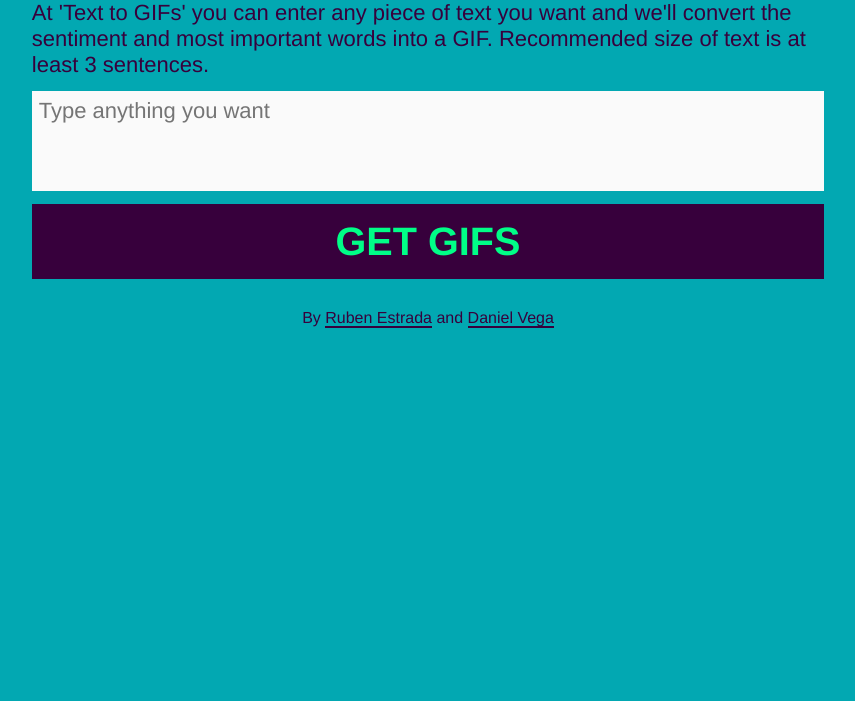
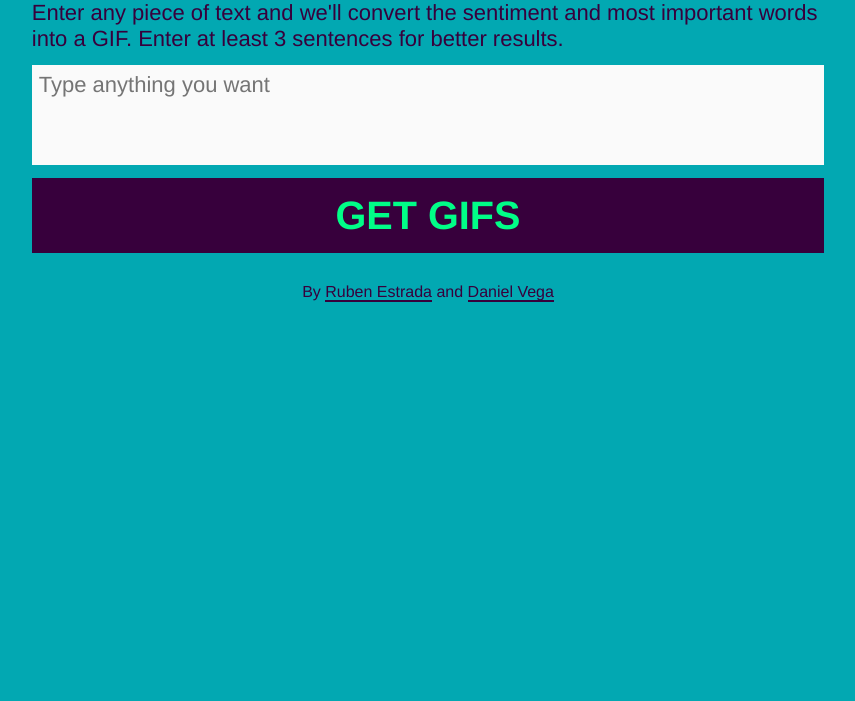
Before and after one commit to restrada25/text-to-gif, a plain HTML site: page index.html in a window 1280 px wide. Shown: the part 99-800 px from the top of the page, without its empty margins (212-1067 px from the left). Drawn offline with nearby package versions, Linux system fonts and the light colour scheme.

Commit message:
Shortened the description

```diff
--- a/index.html
+++ b/index.html
@@ -22,8 +22,9 @@
       </header>
       <main id="content">
         <p>
-          At 'Text to GIFs' you can enter any piece of text you want and we'll convert
-          the sentiment and most important words into a GIF. Recommended size of text is at least 3 sentences.
+          Enter any piece of text and we'll convert
+          the sentiment and most important words into a GIF.
+          Enter at least 3 sentences for better results.
         </p>
         <article id="controls">
           <form id="uc-form" name="uc-form" method="get" action="#null">
```
